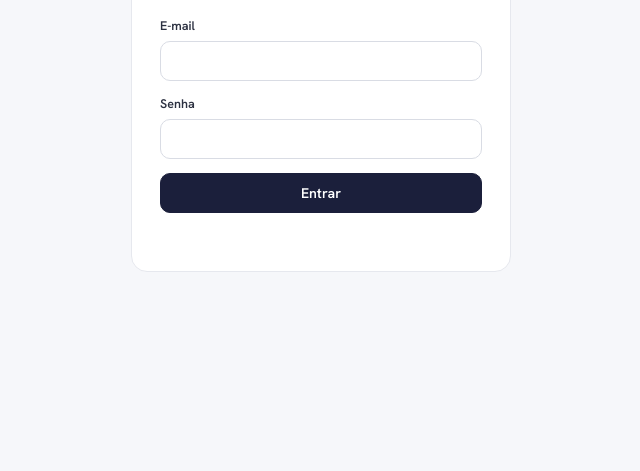
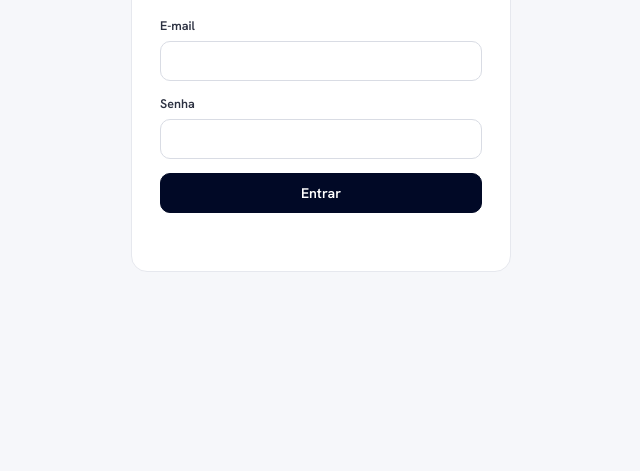
Before and after one commit to negociosdigitaistb-art/forms, a plain HTML site: page index.html in a window 1280 px wide. Shown: the part 329-800 px from the top of the page, without its empty margins (319-959 px from the left). Drawn offline with nearby package versions, Linux system fonts and the light colour scheme.

Commit message:
Cores do TB Design System: marinho #010926 no lugar do cinza
Tema claro: texto, botões e popovers em #010926 (hover #0D1A4A).
Tema escuro: fundo #010926 e superfícies/linhas em escala marinho.

Co-Authored-By: Claude Opus 5.5 <noreply@anthropic.com>
Claude-Session: https://claude.ai/code/session_01CEXfdBkAQUwbBN3SGG65uT

```diff
--- a/index.html
+++ b/index.html
@@ -10,8 +10,8 @@
 <link href="https://fonts.googleapis.com/css2?family=Hanken+Grotesk:wght@400;500;600;700&display=swap" rel="stylesheet">
 <style>
   :root {
-    --bg:#F6F7FA; --surface:#FFFFFF; --ink:#1B1F3B; --ink2:#2B3040; --muted:#5B6170; --line:#E6E8EE; --line2:#EEF0F4;
-    --field:#D9DCE4; --link:#2F44C8; --sel:#F2F4FF; --solid:#1B1F3B; --solid-h:#2A2F55; --pop:#1B1F3B;
+    --bg:#F6F7FA; --surface:#FFFFFF; --ink:#010926; --ink2:#2B3040; --muted:#5B6170; --line:#E6E8EE; --line2:#EEF0F4;
+    --field:#D9DCE4; --link:#2F44C8; --sel:#F2F4FF; --solid:#010926; --solid-h:#0D1A4A; --pop:#010926;
     --ok-bg:#DCF5E3; --ok-fg:#1E6B3A; --err-bg:#FBE1EC; --err-fg:#8F2756; --warn-bg:#FCEFD3; --warn-fg:#7A5310; --info-bg:#E3ECFF; --info-fg:#2F44C8; --lil-bg:#EEE6FB; --lil-fg:#5B3AA8;
     --code:#EEF0F4; --shadow:0 12px 32px rgba(15,18,40,.14);
     --bar1:#2F44C8; --bar2:#C9D0F5; --gold:#B8924A;
@@ -21,14 +21,14 @@
     --sombra:0 12px 32px rgba(15,18,40,.14); --sombra-s:0 1px 2px rgba(15,18,40,.08);
   }
   :root[data-theme="dark"] { color-scheme:dark;
-    --bg:#0E1117; --surface:#161A23; --ink:#E7E9F0; --ink2:#CDD1DC; --muted:#9CA3B4; --line:#2A303D; --line2:#212632;
-    --field:#3A4152; --link:#93A1F7; --sel:#1F2745; --solid:#4C5FDC; --solid-h:#5A6CE6; --pop:#2A3146;
+    --bg:#010926; --surface:#0D1536; --ink:#E7E9F0; --ink2:#CDD1DC; --muted:#9CA3B4; --line:#212C54; --line2:#172145;
+    --field:#2F3C6A; --link:#93A1F7; --sel:#142357; --solid:#4C5FDC; --solid-h:#5A6CE6; --pop:#1D2B5D;
     --ok-bg:#15331F; --ok-fg:#7FD9A0; --err-bg:#3A1826; --err-fg:#F3A0C1; --warn-bg:#382B10; --warn-fg:#EEC56F; --info-bg:#1A2744; --info-fg:#93A1F7; --lil-bg:#2A2145; --lil-fg:#C4A9F5;
-    --code:#212632; --shadow:0 12px 32px rgba(0,0,0,.5);
+    --code:#172145; --shadow:0 12px 32px rgba(0,0,0,.5);
     --bar1:#7C8CF2; --bar2:#2C3555; --gold:#D9B878;
     --int-bg:#3A2414; --int-fg:#F5A86B;
     --log-bg:#133331; --log-fg:#5EEAD4;
-    --col:#12161E; --card:#1C212C;
+    --col:#080F2B; --card:#121C40;
     --sombra:0 12px 32px rgba(0,0,0,.5); --sombra-s:0 1px 2px rgba(0,0,0,.4);
   }
   * { box-sizing:border-box; margin:0; padding:0; }
@@ -2782,7 +2782,7 @@ const PRESETS = [
   { nome: "TB Escuro", fundo: "#0a0b0c", texto: "#F2EEE6", destaque: "#C9A96E", fonte: "Hanken Grotesk" },
   { nome: "TB Verde", fundo: "#0B1410", texto: "#EAF2EC", destaque: "#5FB07C", fonte: "Hanken Grotesk" },
   { nome: "Noite", fundo: "#0E1430", texto: "#E8ECFF", destaque: "#7C9BFF", fonte: "Archivo" },
-  { nome: "Claro", fundo: "#FFFFFF", texto: "#1B1F3B", destaque: "#2F44C8", fonte: "Hanken Grotesk" },
+  { nome: "Claro", fundo: "#FFFFFF", texto: "#010926", destaque: "#2F44C8", fonte: "Hanken Grotesk" },
   { nome: "Areia", fundo: "#F5F0E6", texto: "#2A241A", destaque: "#8A6A2F", fonte: "Lora" },
   { nome: "Rosa", fundo: "#FFF4F6", texto: "#3A1022", destaque: "#D6336C", fonte: "Poppins" }
 ];
@@ -3382,7 +3382,7 @@ function opcoesPdf() {
 async function gerarPdf(op) {
   await carregarPdfmake();
   const f = ED.form, R = ED.resultados, L = R.linhas;
-  const COR = { ink: "#1B1F3B", mut: "#5B6170", linha: "#E6E8EE", fundo: "#F3F4F8", barra: "#2F44C8", barra2: "#C9D0F5", ok: "#1E6B3A", warn: "#7A5310", err: "#8F2756" };
+  const COR = { ink: "#010926", mut: "#5B6170", linha: "#E6E8EE", fundo: "#F3F4F8", barra: "#2F44C8", barra2: "#C9D0F5", ok: "#1E6B3A", warn: "#7A5310", err: "#8F2756" };
   const tx = (v) => String(v == null ? "" : v).replace(/[\u{1F000}-\u{1FFFF}\u{2600}-\u{27BF}\u{FE0F}\u{200D}]/gu, "").trim();
   const resp = (v) => tx(FM.textoResposta(v));
   const visitas = L.length;
```
